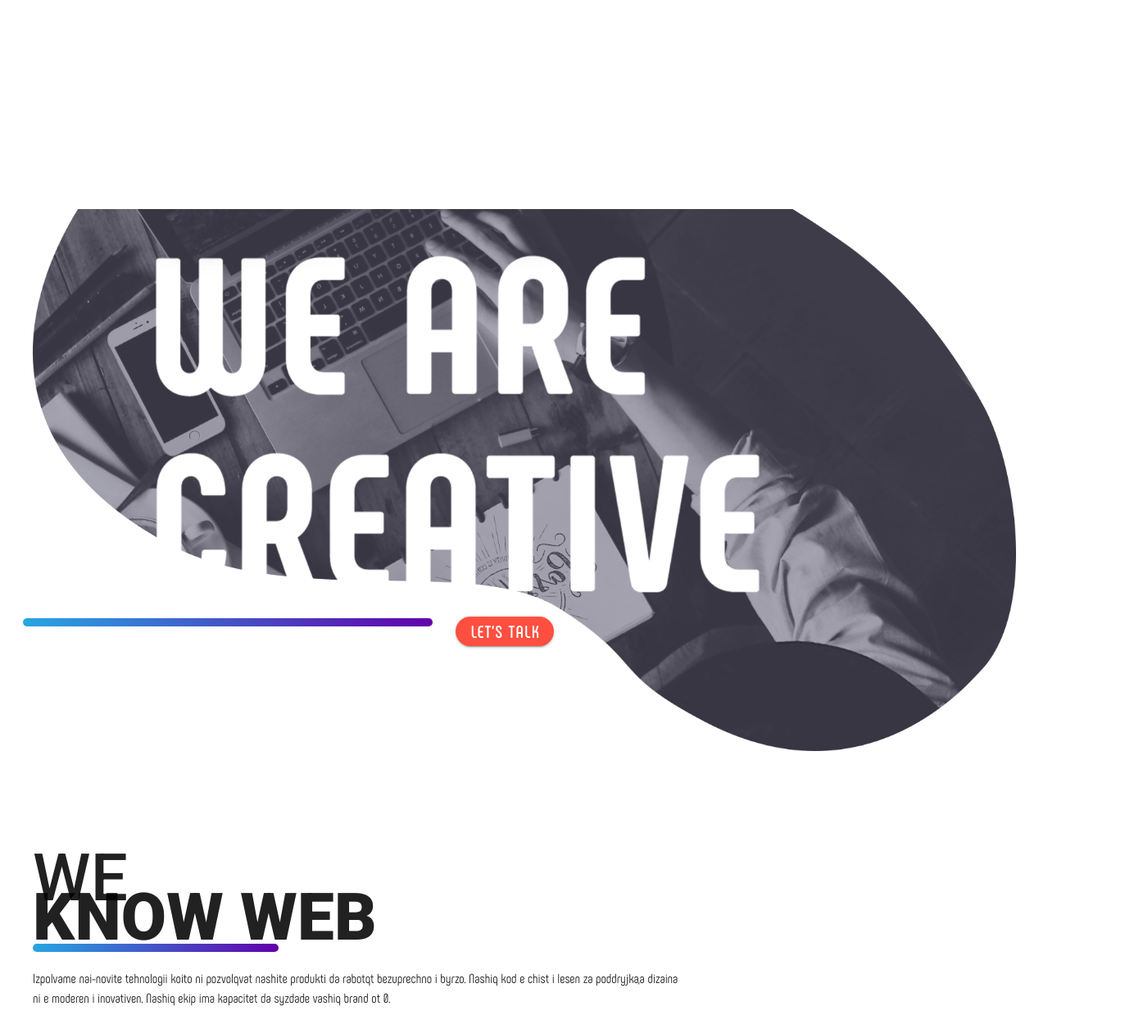
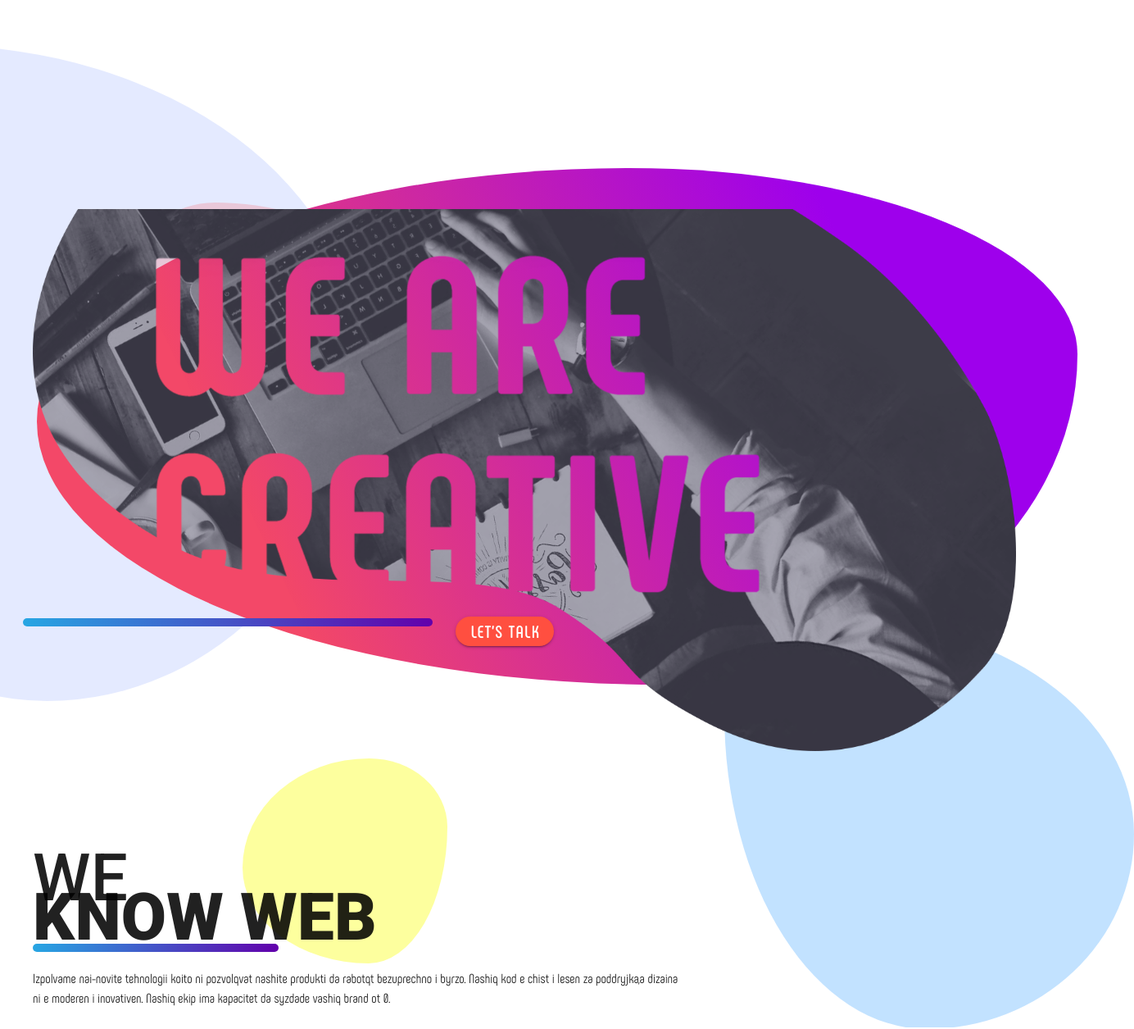
Before and after one commit to georginklv/wedoweb, a Vue app: page / in a window 1280 px wide. Shown: the part 609-1864 px from the top of the page at 82% size, 1384 px wide, since content can reach past the window. Built offline with nearby package versions, Linux system fonts and the light colour scheme.

Commit message:
add fluid obj

```diff
--- a/src/components/TheHeader.vue
+++ b/src/components/TheHeader.vue
@@ -2,6 +2,14 @@
 	<v-app>
 		<div class="wrapper">
 			<v-col cols="auto" class="pa-0">
+				<div class="wrap">
+					<div class="shape"></div>
+					<div class="shape"></div>
+					<div class="shape"></div>
+					<div class="shape"></div>
+					<div class="shape"></div>
+					<div class="shape"></div>
+				</div>
 				<img src="../assets/headerPic.png" class="headerImg" alt="header-image" />
 				<v-row class="btn-wrapper">
 					<div class="line"></div>
@@ -113,14 +121,14 @@ export default {
 		menu: false,
 		dialog: false,
 		items: [
-			'Web Design & Development',
-			'Corporate Identity',
-			'Web Site Re-design',
-			'SEO Optimization',
-			'UX/UI',
-			'Online Shop',
-			'Social Media Marketing',
-			'Other',
+			"Web Design & Development",
+			"Corporate Identity",
+			"Web Site Re-design",
+			"SEO Optimization",
+			"UX/UI",
+			"Online Shop",
+			"Social Media Marketing",
+			"Other",
 		],
 	}),
 };
@@ -134,9 +142,91 @@ export default {
 	position: relative;
 	display: flex;
 	margin: 0 auto;
+	max-width: 1300px;
 }
 .line {
 	width: 500px;
+}
+.wrap {
+	width: 100%;
+	height: 100vh;
+	display: flex;
+	justify-content: center;
+	align-items: center;
+	position: absolute;
+}
+.shape:nth-of-type(1) {
+	width: 1270px;
+	height: 630px;
+	top: -50px;
+	position: absolute;
+	background: linear-gradient(64deg, #f34868 23%, #f24768 23%, #9e00ec 79%);
+	animation: wave 8s ease-in-out infinite;
+}
+.shape:nth-of-type(2) {
+	width: 800px;
+	height: 800px;
+	position: absolute;
+	top: -200px;
+	left: -400px;
+	opacity: 0.2;
+	z-index: -1;
+	background-color: #7998ff;
+	animation: wave 5s ease-in-out infinite;
+}
+.shape:nth-of-type(3) {
+	width: 500px;
+	height: 500px;
+	position: absolute;
+	bottom: -25%;
+	right: -5%;
+	opacity: 0.3;
+	z-index: -1;
+	background-color: #379eff;
+	animation: wave 12s ease-in-out infinite;
+}
+.shape:nth-of-type(4) {
+	width: 250px;
+	height: 250px;
+	position: absolute;
+	bottom: -120px;
+	left: 20%;
+	opacity: 0.4;
+	z-index: -1;
+	background-color: #fbff0d;
+	animation: wave 6s ease-in-out infinite;
+}
+.shape:nth-of-type(5) {
+	width: 350px;
+	height: 350px;
+	position: absolute;
+	top: -8px;
+	left: 10%;
+	opacity: 0.2;
+	z-index: -1;
+	background-color: #ff4343;
+	animation: wave 15s ease-in-out infinite;
+}
+.shape:nth-of-type(6) {
+	width: 100px;
+	height: 100px;
+	position: absolute;
+	top: 40px;
+	left: 25%;
+	transform: rotate(90deg);
+	opacity: 0.5;
+	z-index: -1;
+	background-color: #ff4343;
+	animation: wave 10s ease-in-out infinite;
+}
+@keyframes wave {
+	0%,
+	100% {
+		border-radius: 66% 34% 37% 63% / 57% 31% 69% 43%;
+	}
+	50% {
+		border-radius: 26% 74% 51% 49% / 22% 53% 47% 78%;
+	}
 }
 .v-btn {
 	font-size: 20px !important;
```
Also changed, not shown: 1 other file (tests, documents, lock files or other folders).
